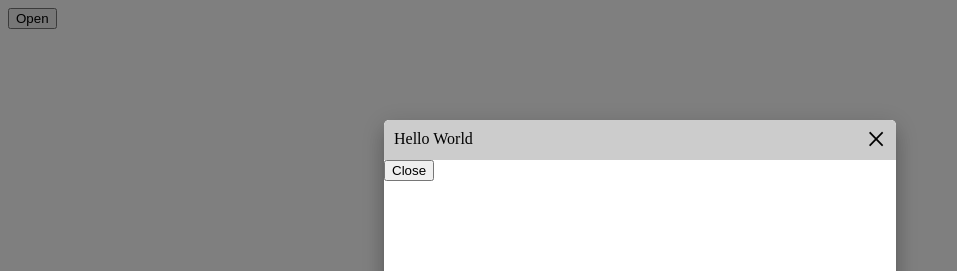
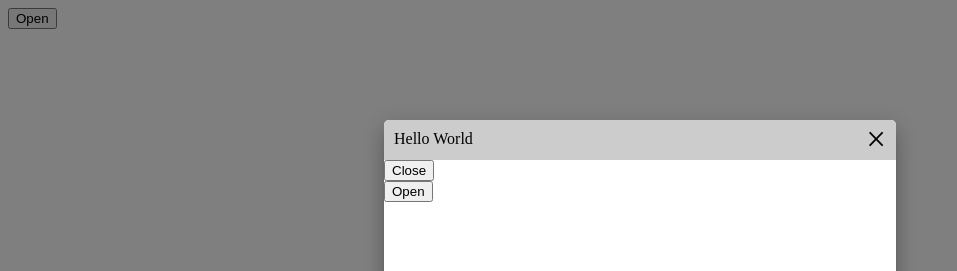
Before and after one commit to sibirajr/custom-angular-dialog, an Angular app in the folder custom-angular-dialog/: page / in a window 1280 px wide. Both pictures are taken after a click on the button "Open". Shown: the top 271 px of the page, without its empty margins (0-957 px from the left). Built offline with nearby package versions, Linux system fonts and the light colour scheme.

Commit message:
nested dialog fixes

```diff
--- a/custom-angular-dialog/src/app/app.component.html
+++ b/custom-angular-dialog/src/app/app.component.html
@@ -4,4 +4,11 @@
   <div>
     <button (click)="showDialog = !showDialog" class="btn">Close</button>
   </div>
+  <button (click)="showDialogw = !showDialogw" class="btn">Open</button>
+  <app-dialog [width]="20" [height]="20" [headerColor]="'blue'" [(visible)]="showDialogw">
+    <dialog-header>nested</dialog-header>
+    <div>
+      <button (click)="showDialogw = !showDialogw" class="btn">Close</button>
+    </div>
+  </app-dialog>
 </app-dialog>
--- a/custom-angular-dialog/src/app/modules/dialog/dialog.component.css
+++ b/custom-angular-dialog/src/app/modules/dialog/dialog.component.css
@@ -51,7 +51,7 @@
   cursor: e-resize;
 }
 
-div#dialog-container:after {
+.dialog:after {
   content: "";
   resize: horizontal;
   bottom: 0;
--- a/custom-angular-dialog/src/app/modules/dialog/dialog.component.html
+++ b/custom-angular-dialog/src/app/modules/dialog/dialog.component.html
@@ -1,5 +1,5 @@
-<div [hidden]="!visible" id="dialog-container" class="dialog" [style.height.%]="height" [style.width.%]="width" [style.left.%]="left"
-  [style.top.%]="top">
+<div *ngIf="visible" id="dialog-container{{overlapDialog}}" class="dialog" [style.height.%]="height" [style.width.%]="width"
+  [style.left.%]="left" [style.top.%]="top">
   <div [style.background-color]="headerColor" class="dialog-header" (mousedown)="mousedown($event)" (mousemove)="mousemove($event)"
     (mouseup)="mouseup($event)">
     <span class="text-header">
--- a/custom-angular-dialog/src/app/modules/dialog/dialog.component.ts
+++ b/custom-angular-dialog/src/app/modules/dialog/dialog.component.ts
@@ -3,8 +3,9 @@ import {
   OnInit,
   Input,
   Output,
+  EventEmitter,
   OnChanges,
-  EventEmitter
+  SimpleChanges
 } from "@angular/core";
 
 @Component({
@@ -12,13 +13,14 @@ import {
   templateUrl: "./dialog.component.html",
   styleUrls: ["./dialog.component.css"]
 })
-export class DialogComponent implements OnInit {
+export class DialogComponent implements OnInit, OnChanges {
   private mousePosition: PIXI;
   private dragOffset;
   private isDown;
   private dialogBoxDiv;
   public left;
   public top;
+  public overlapDialog;
 
   @Input() closable = true;
   @Input() visible: boolean;
@@ -34,9 +36,15 @@ export class DialogComponent implements OnInit {
   }
 
   ngOnInit() {
-    this.dialogBoxDiv = document.getElementById("dialog-container");
     this.left = 50 - this.width / 2;
     this.top = 50 - this.height / 2;
+  }
+
+  ngOnChanges(changes: SimpleChanges) {
+    if (changes["visible"]) {
+      nested.count = nested.count + 1;
+      this.overlapDialog = nested.count;
+    }
   }
 
   close() {
@@ -45,6 +53,9 @@ export class DialogComponent implements OnInit {
   }
 
   mousedown($event) {
+    this.dialogBoxDiv = document.getElementById(
+      "dialog-container" + this.overlapDialog
+    );
     this.isDown = true;
     this.dragOffset = [
       this.dialogBoxDiv.offsetLeft - $event.clientX,
@@ -64,7 +75,6 @@ export class DialogComponent implements OnInit {
         x: $event.clientX,
         y: $event.clientY
       };
-
       this.dialogBoxDiv.style.left =
         this.mousePosition.x + this.dragOffset[0] + "px";
       this.dialogBoxDiv.style.top =
@@ -77,3 +87,7 @@ class PIXI {
   x: number;
   y: number;
 }
+
+const nested = {
+  count: 0
+};
```
